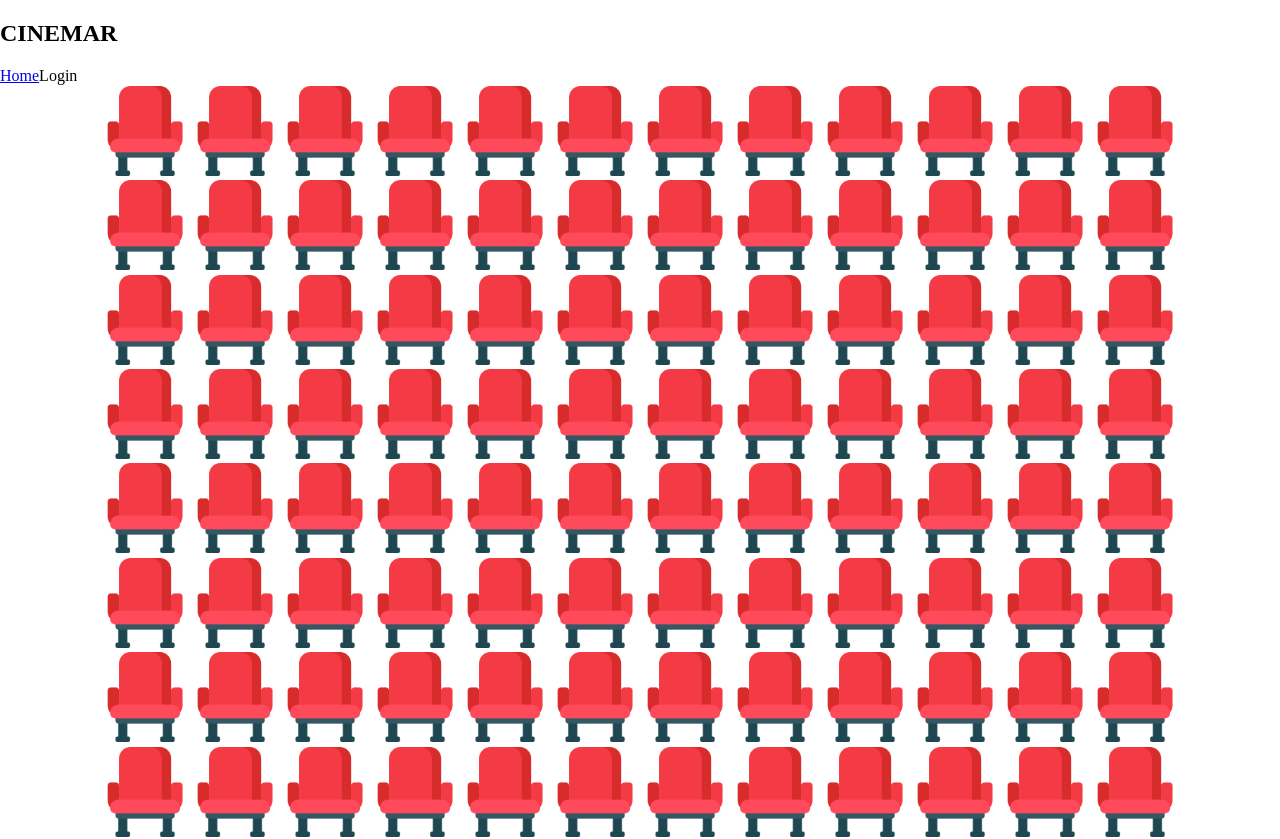
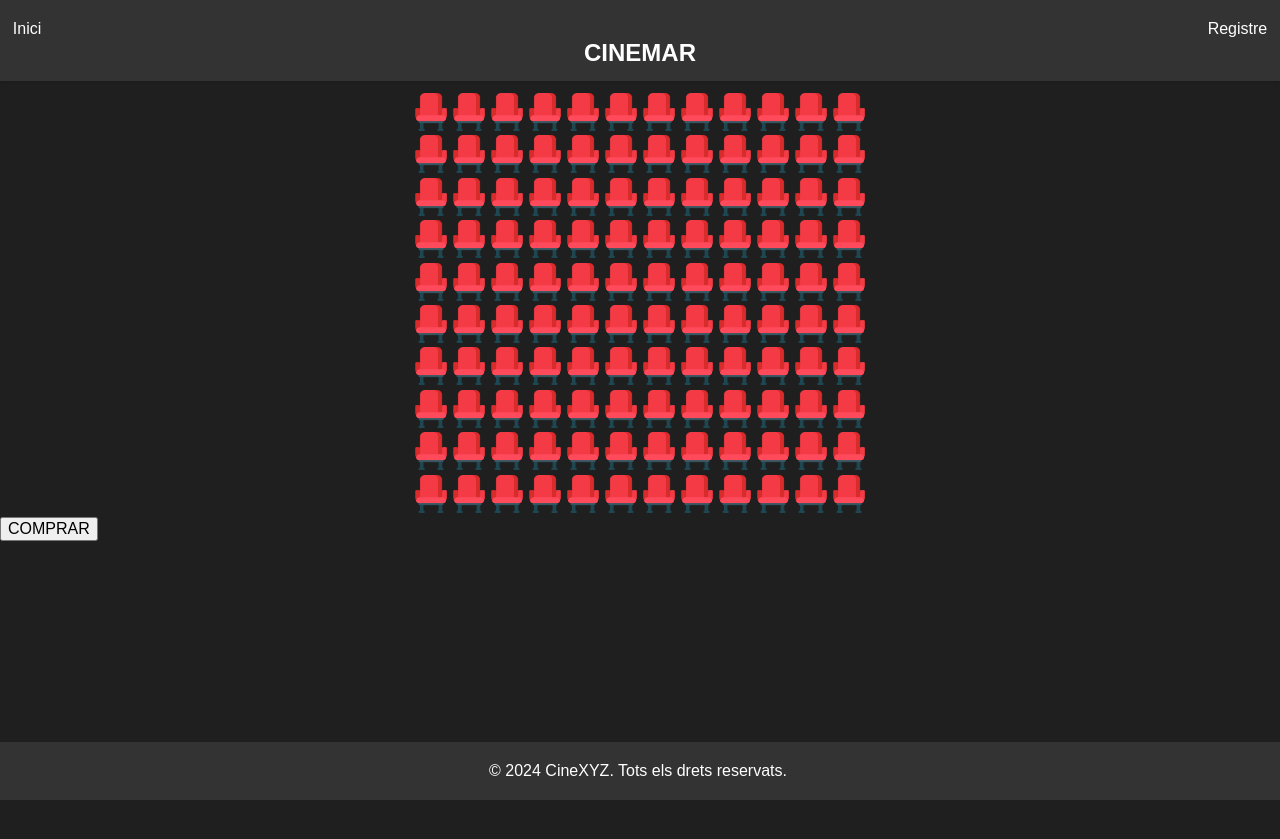
Before and after one commit to inspedralbes/tr3-tr-3-benaventemario, a Nuxt app in the folder web/front/: page /sala in a window 1280 px wide. Shown: the top 839 px of the page. After the commit the page ends 800 px from the top, so only its background shows below. Built offline with nearby package versions, Linux system fonts and the light colour scheme; no server answers.

Commit message:
Falten: Butaques (afegir preu total dinámic?), camps extra sota login,

```diff
--- a/web/front/app.vue
+++ b/web/front/app.vue
@@ -1,21 +1,24 @@
 <template>
   <div class="cine">
     <header>
-      <h2>CINEMAR</h2>
+      <h2 >CINEMAR</h2>
         <nav class="menu">
-            <span class="menu__esquerra">
-                <NuxtLink to="/">Home</NuxtLink>
-            </span>
-            <span class=menu__dreta>
+            <div class="menu__esquerra">
+                <NuxtLink to="/">Inici</NuxtLink>
+            </div>
+            <div class=menu__dreta>
                 <NuxtLink v-if="(storeUsuari.comprovarAdmin)!=false" to="/admin">Admin</NuxtLink>
-                <NuxtLink @click="mostrarLogin=true">Login</NuxtLink>
-                <span v-if="storeUsuari.mostrarCorreu!=''">{{ storeUsuari.mostrarCorreu }}</span>
-            </span>
+                <NuxtLink @click="mostrarLogin=true">Registre</NuxtLink>
+                <span v-if="storeUsuari.mostrarCorreu!=''"> {{ storeUsuari.mostrarCorreu }}</span>
+            </div>
         </nav>
     </header>
     <loginPopup v-if="mostrarLogin==true" @tancarModal="mostrarLogin = false"/>
     <NuxtPage />
 
+    <footer>
+          <p>&copy; 2024 CineXYZ. Tots els drets reservats.</p>
+      </footer>
   </div>
 </template>
 
--- a/web/front/assets/css/main.css
+++ b/web/front/assets/css/main.css
@@ -1,6 +1,93 @@
-.admin__mostra{
+/* Estils básics */
+body {
+    background-color: #1f1f1f; /* Fondo oscuro */
+    color: #fff; /* Texto blanco */
+    font-family: Arial, sans-serif;
+    margin: 0;
+    padding: 0;
+}
+a {
+    color: white;
+    text-decoration: none; /* no underline */
+    cursor: pointer;
+}
+.cine{
+    /* display: flex;
+    flex-flow: column;
+    align-items: center;
+    justify-content: center; */
+}
+header {
+    background-color: #333; /* Fondo oscuro */
+    padding-top: 20px;
+    padding-bottom: 10px;
+    margin-bottom: 1.5vh;
     text-align: center;
+    position: sticky;
+    width: 100%;
+    box-shadow: 0 2px 4px rgba(0, 0, 0, 0.1); /* Sombra suave */
+    display: flex;
+    text-align: center;
+    align-items: center;
+    justify-content: center;
+    flex-flow: column-reverse;
+    h2{
+        margin: 1px 0 4px 0;
+    }
 }
+
+footer{
+    background-color: #333;
+    color: #fff;
+    padding: 0.5vh 0 0 0;
+    text-align: center;
+    position: fixed;
+    bottom: 0;
+    width: 100%;
+    display: flex;
+    align-items: center;
+    justify-content: center;
+    p{
+        padding: 0 0.5vh 0.5vh 0;
+    }
+}
+.menu{
+    /* position: absolute;
+    top: 1px; */
+    width: 100%;
+    display: grid;
+    grid-template-columns: 1fr 1fr;
+    align-items: center;
+}
+.btn {
+    display: inline-block;
+    padding: 10px 20px;
+    background-color: #6c0b8c; /* Color del botón */
+    color: #fff; /* Texto blanco */
+    text-decoration: none;
+    border-radius: 5px;
+}
+
+.menu__esquerra{
+    text-align: left;
+    margin-left: 1vw;
+}
+.menu__dreta{
+    text-align: right;
+    margin-right: 1vw;
+}
+
+
+
+.inici__cos{
+    margin: 25vh auto;
+    display: grid;
+    place-items: center;
+    grid-template-rows: 1fr 1fr;
+    row-gap: 4vh;
+}
+
+/* Estils de la sala de butaques */
 .sala__fila{
     display: flex;
     align-items: center;
@@ -12,23 +99,134 @@
     height: 8vw;
     min-height: 13px;
     min-width: 13px;
-    max-height: 90px;
-    max-width: 90px
+    max-height: 38px;
+    max-width: 38px
 }
 
 .sala__butaca_ocupada{
     opacity: 50%;
 }
 
-.llista__cos{
+/* Estil de la mostra de sessions */
+.cartellera{
+    margin: 0 auto;
+    padding: 20px;
+    display: grid;
+    grid-template-columns: repeat(auto-fit, minmax(250px, 1fr));
+    gap: 20px;
+}
+.cartaPeli{
+    background-color: #333;
     display: flex;
-    flex-wrap: wrap;
+    text-align: center;
     align-items: center;
     justify-content: center;
+    border-radius: 10px;
+    box-shadow: 0 0 10px rgba(0, 0, 0, 0.5);
+}
+.cartaPeli__resum{
+    padding-left: 3px;
+    display: grid;
+    grid-row-gap: 20px;
 }
 
+/* Estils de modals */
+.modal__caixa {
+    position: fixed;
+    top: 0;
+    bottom: 0;
+    left: 0;
+    right: 0;
+    display: flex;
+    justify-content: center;
+    background-color: #000000da;
+}
 
+.modal__contingut {
+    text-align: center;
+    background-color: rgb(60, 60, 60);
+    max-width: 73vw;
+    margin-top: 6vw;
+    margin-bottom: 6vw;
+    height: fit-content;
+    border-radius: 7%;
+    padding: 0 1.5vh 4vh 1.5vh;
+}
 
+.modal__titol {
+    font-weight: 500;
+    font-size: 28px;
+    margin: 20px 0;
+}
+
+.modal__text {
+    font-size: 16px;
+    margin: 20px 0;
+}
+
+.modal__boto {
+    width: 31%;
+    height: 40px;
+    font-size: 14px;
+    border-radius: 25%;
+    margin-top: 4vw;
+    a{
+        color: black;
+    }
+}
+
+.modal__campCorreu{
+    width: 81%;
+    max-width: max-content;
+    text-align: center;
+}
+.modal__creacio{
+    display: flex;
+    flex-flow: column;
+    align-items: center;
+    justify-content: center;
+    *{
+        width: 81%;
+        max-width: max-content;
+        text-align: center;
+    }
+    .btn{
+        padding: 5px 10px;
+        margin-top: 8px;
+    }
+}
+
+.modal__tancament {
+    margin: 10% 0 0 16px;
+    cursor: pointer;
+    width: 25px;
+    color: white;
+}
+.admin__mostra{
+    text-align: center;
+    margin-bottom: 57px;
+    display: grid;
+    place-items: center;
+    margin-top: 0.5vh;
+}
+.admin__control{
+    text-align: right;
+    button{
+        padding: 5px 10px;
+        margin-right: 1vw;
+    }
+}
+
+.modal__creacio{
+    padding: 5px 10px;
+}
+
+.modal__enregistrament{
+    padding: 5px 10px;
+    margin-top: 8px;
+}
+
+/*
 body.popupActiu{
     overflow: hidden;
 
@@ -76,4 +274,4 @@ body.popupActiu .sessioPopup{
     border: none;
     outline: none;
     border-radius: 50%;
-}
+} */
--- a/web/front/components/CreacioSessio.vue
+++ b/web/front/components/CreacioSessio.vue
@@ -1,7 +1,7 @@
 <template>
 
     <div class="modal__caixa">
-        <div class="modal__contingut">
+        <div class="modal__contingut modal__creacio">
             <h6 class="modal__titol">Nova Sessió</h6>
             <label class="modal__text" for="peli">Película:</label>
             <select id="peli" v-model="seleccioPeli">
@@ -35,7 +35,7 @@
                 </template>
             </select>
 
-            <button @click="guardarSessio()">Guardar Sessió</button>
+            <button class="btn" @click="guardarSessio()">Guardar Sessió</button>
 
         </div>
         <div class="modal__tancament" @click="$emit('tancarModal')">
--- a/web/front/components/loginPopup.vue
+++ b/web/front/components/loginPopup.vue
@@ -7,7 +7,7 @@ https://stackoverflow.com/questions/75440449/nuxt3-vue3-how-to-show-modal-compon
             <p class="modal__text">Si us plau, escrigui el seu correu abans de fer qualsevol compra</p>
 
             <input v-model="valorCorreu" class="modal__campCorreu" type="email" placeholder="exemple@gencat.cat" required/>
-            <br><button class="modal__enregistrament" @click="registrar()">Registrar-me</button>
+            <br><button class="modal__enregistrament btn" @click="registrar()">Registrar-me</button>
         </div>
         <div class="modal__tancament" @click="$emit('tancarModal')">
             &times;
@@ -28,51 +28,4 @@ https://stackoverflow.com/questions/75440449/nuxt3-vue3-how-to-show-modal-compon
 </script>
 
 <style>
-    .modal__caixa {
-        position: fixed;
-        top: 0;
-        bottom: 0;
-        left: 0;
-        right: 0;
-        display: flex;
-        justify-content: center;
-        background-color: #000000da;
-    }
-
-    .modal__contingut {
-        text-align: center;
-        background-color: white;
-        height: 500px;
-        width: 500px;
-        margin-top: 10%;
-        padding: 60px 0;
-        border-radius: 20px;
-    }
-    .modal__tancament {
-        margin: 10% 0 0 16px;
-        cursor: pointer;
-        width: 25px;
-        color: white;
-    }
-
-    .modal__titol {
-        font-weight: 500;
-        font-size: 28px;
-        margin: 20px 0;
-    }
-
-    .modal__text {
-        font-size: 16px;
-        margin: 20px 0;
-    }
-
-    .modal__enregistrament {
-        background-color: #ac003e;
-        width: 150px;
-        height: 40px;
-        color: white;
-        font-size: 14px;
-        border-radius: 16px;
-        margin-top: 50px;
-    }
 </style>
--- a/web/front/pages/admin.vue
+++ b/web/front/pages/admin.vue
@@ -1,6 +1,6 @@
 <template>
     <div class="admin__control">
-        <button @click="mostrarCreacio=true">Crear Sessió</button>
+        <button class="btn" @click="mostrarCreacio=true">Crear Sessió</button>
     </div>
     <div class="admin__mostra">
         <div class="admin__taula">
--- a/web/front/pages/index.vue
+++ b/web/front/pages/index.vue
@@ -1,6 +1,8 @@
 <template>
-    <button><NuxtLink to="/sala">Sessió d'avui</NuxtLink></button>
-    <button><NuxtLink to="/sessions">Próximes sessions</NuxtLink></button>
+  <div class="inici__cos">
+    <button class="btn"><NuxtLink to="/sala">Sessió d'avui</NuxtLink></button>
+    <button class="btn"><NuxtLink to="/sessions">Próximes sessions</NuxtLink></button>
+  </div>
 </template>
 
 <script setup>
--- a/web/front/pages/sessions.vue
+++ b/web/front/pages/sessions.vue
@@ -3,7 +3,7 @@
       <div v-if="pending">
         Carregant Sessions...
       </div>
-      <div v-else class="llista__cos">
+      <div v-else class="cartellera">
         <span v-for="item in sessions.records">
           <FitxaSessio :sessio="item" :vistaAdmin="false"/>
         </span>
--- a/web/front/stores/meta.js
+++ b/web/front/stores/meta.js
@@ -2,7 +2,7 @@ import { defineStore } from 'pinia'
 
 export const useMetaStore = defineStore('meta', {
     state: () => ({
-        prodUrl:'https://tr3marbenalc.daw.inspedralbes.cat/back/api.php/records',
+        prodUrl:'http://tr3marbenalc.daw.inspedralbes.cat/back/api.php/records',
         entradesUrl:'https://tr3marbenalc.daw.inspedralbes.cat/back/enviarEntrades.php/',
         devUrl:'http://mario.daw.inspedralbes.cat/api/api.php/records'
 
```
Also changed, not shown: web/front/components/FitxaSessio.vue (+26 -25 lines).
